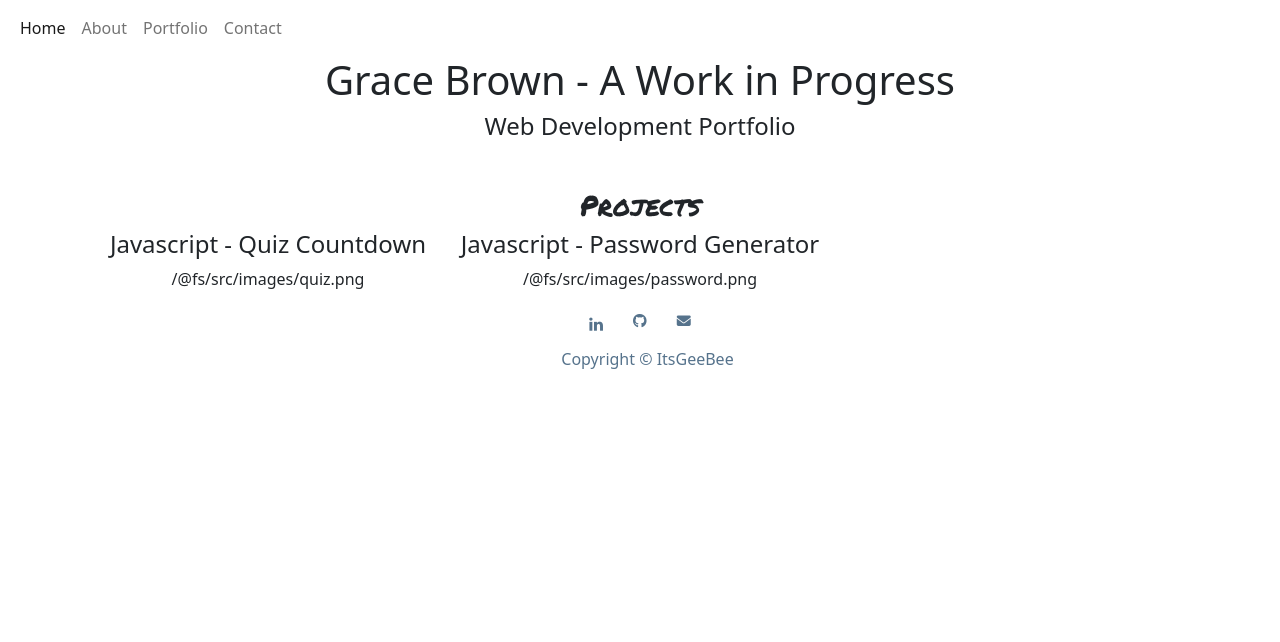
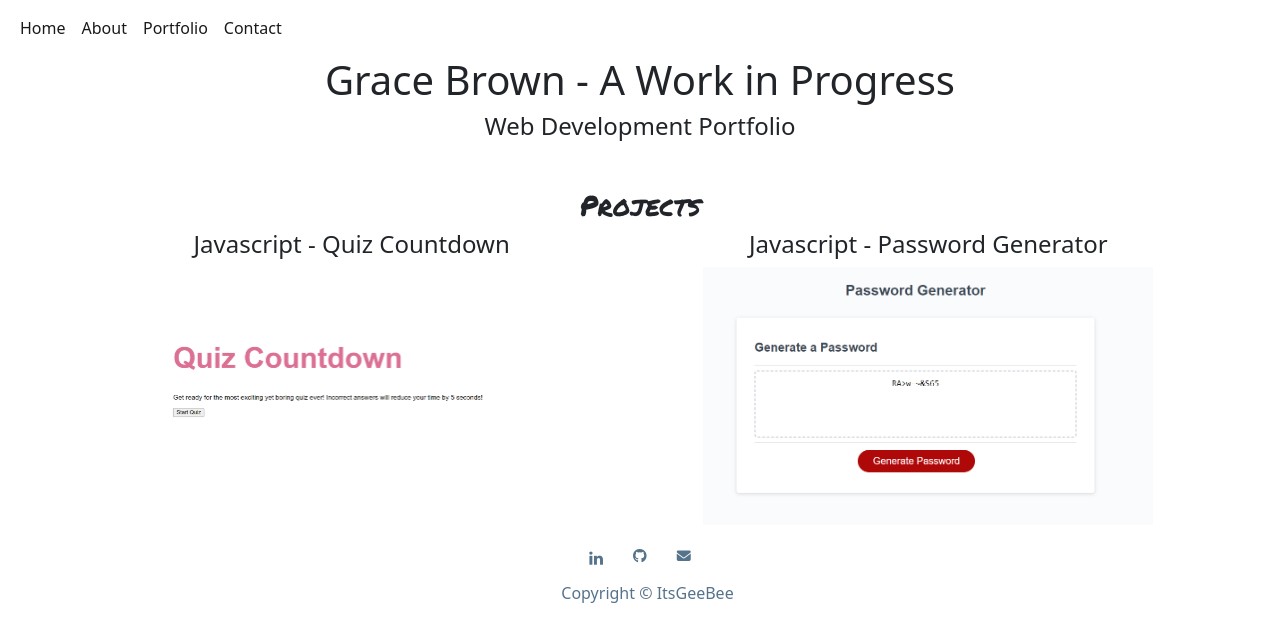
Before and after one commit to ItsGeeBee/react-profile, a React (Create React App) app: page /Portfolio in a window 1280 px wide. Shown: the top 642 px of the page. Built offline with nearby package versions, Linux system fonts and the light colour scheme.

Commit message:
Realised projects.js was incorrect, now amending to achieve acceptanve critera

```diff
--- a/src/components/Nav.js
+++ b/src/components/Nav.js
@@ -10,16 +10,16 @@ function Nav() {
       <div class="collapse navbar-collapse" id="navbarNav">
         <ul class="navbar-nav">
           <li class="nav-item">
-            <a class="nav-link active" aria-current="page" href="/Header">Home</a>
+            <a class="nav-link active" data-bs-toggle="tab" aria-current="page" href="/Header">Home</a>
           </li>
           <li class="nav-item">
-            <a class="nav-link" aria-current="page" href='/About'>About</a>
+            <a class="nav-link active" data-bs-toggle="tab" aria-current="page" href='/About'>About</a>
           </li>
           <li class="nav-item">
-            <a class="nav-link" aria-current="page" href='/Portfolio'>Portfolio</a>
+            <a class="nav-link active" data-bs-toggle="tab" aria-current="page" href='/Portfolio'>Portfolio</a>
           </li>
           <li class="nav-item">
-            <a class="nav-link" aria-current="page" href='/Contact'> Contact </a>
+            <a class="nav-link active" data-bs-toggle="tab" aria-current="page" href='/Contact'> Contact </a>
           </li>
         </ul>
       </div>
--- a/src/components/Portfolio.js
+++ b/src/components/Portfolio.js
@@ -1,13 +1,26 @@
 import React from 'react';
 import Project from './Project';
 import './components.css';
+
+const projects = [
+  {
+      name: 'Check-A-Tradie',
+      description: 'Check-A-Tradie allows a tradesperson looking for work to display their services, skills and certification so that a consumer can browse a list of options for a service they need completing. A business owner can sign up and register their business, edit their dashboard and profile to showcase what they offer. Our application also allows consumers to be able to browse the selection of businesses and select one based on the job they require to be completed.',
+      technologies: ['Node.js', 'Express.js', 'MySQL', 'Sequelize', 'Javascript', 'Handlebars.js', 'Bootstrap', 'npm', 'Heroku'],
+      sourceCode: 'https://github.com/ItsGeeBee/check-a-tradie',
+      livePreview: 'https://pacific-waters-66801.herokuapp.com/',
+      image: '/assets/projectImages/check_a_tradie.png'
+  }
+];
+
 
 function Portfolio() {
   // All functional components must have a return method that contains JSX.
   // We return all the JSX inside a parent element with a className of "container".
   return (
     <div>
-      < Project/>
+       <h3>Projects</h3>
+      < Project projects={projects}/>
     </div>
   );
 }
--- a/src/components/Project.js
+++ b/src/components/Project.js
@@ -6,22 +6,15 @@ import Password from '../images/password.png';
 function Project() {
 
   return (
-  <div className="container">
-    <h3>Projects</h3>
-        <div class="d-flex flex-row col-12">
-          <div class="col-4">
-            <h4>Javascript - Quiz Countdown</h4>
-            <div>
-            {Quiz}
-            </div>
-          </div>
-        <div class="col-4">
+  <div class="d-flex flex-wrap justify-content-evenly">
+      <div>
+          <h4>Javascript - Quiz Countdown</h4>
+            <img src={Quiz} className="quiz-image" alt=""></img>
+      </div>
+      <div>
         <h4>Javascript - Password Generator</h4>
-          <div>
-          {Password}
-          </div>
-        </div>
-      </div>
+          <img src={Password} className="password-image" alt=""></img>
+       </div>
   </div>
   );
 }
--- a/src/components/components.css
+++ b/src/components/components.css
@@ -34,19 +34,17 @@ p {
 }
 
 .quiz-image{
-   /* background-image: url('../assets/quiz.png'); */
-   border-radius: 15px 50px;
-   background-size: cover;
-   background-position: center;
-
+      width: 100%;
+      max-width: 450px;
+      height: auto;
 }
 
-/* .quiz-image{
-   background-image: url('../assets/password.png');
-   border-radius: 15px 50px;
-   background-size: cover;
-   background-position: center;
-}*/
+
+.password-image{
+   width: 100%;
+   max-width: 450px;
+   height: auto;
+}
 
 /* .header {
    display: flex;
```
Also changed, not shown: src/images/tradie.png (added).
